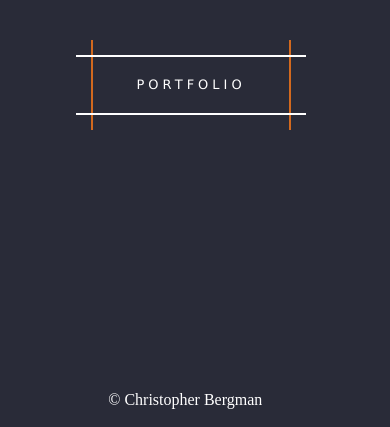
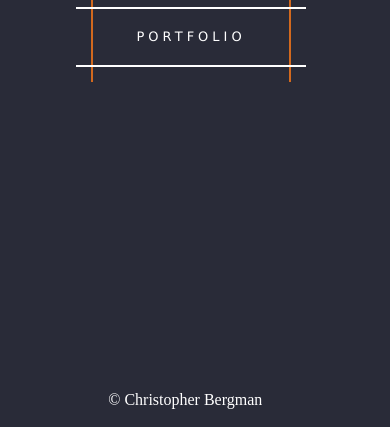
Before and after one commit to emllode/emllode.github.io, a plain HTML site: page index.html in a window 390 px wide. Shown: the part 417-844 px from the top of the page. Drawn offline with nearby package versions, Linux system fonts and the light colour scheme.

Commit message:
some last changes for mobile-version.

```diff
--- a/app/scss/_bothButtons.scss
+++ b/app/scss/_bothButtons.scss
@@ -29,7 +29,7 @@
 
         @include breakpoint-down(medium) {
           font-size: 13px;
-          margin-top: 5rem;
+          margin-top: 2rem;
         }
 
 
--- a/app/scss/_container.scss
+++ b/app/scss/_container.scss
@@ -6,6 +6,12 @@
 		justify-content: center;
         height: 45vh;
         letter-spacing: 4px;
+
+        @include breakpoint-down(medium) {
+            height: 40vh;
+
+
+        }
 
 
     h2 {
--- a/app/scss/_text.scss
+++ b/app/scss/_text.scss
@@ -21,7 +21,7 @@
     }
 
     @include breakpoint-down(small) {
-        padding: 0.1rem;
+        padding: 3rem;
         &__items {
             text-align: center;
             margin-top: 8rem;
```
Also changed, not shown: app/scss/style.css, 1 other file.
